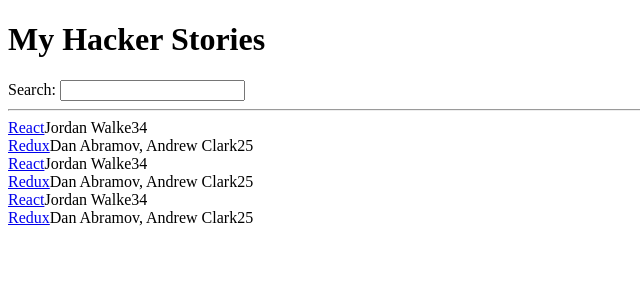
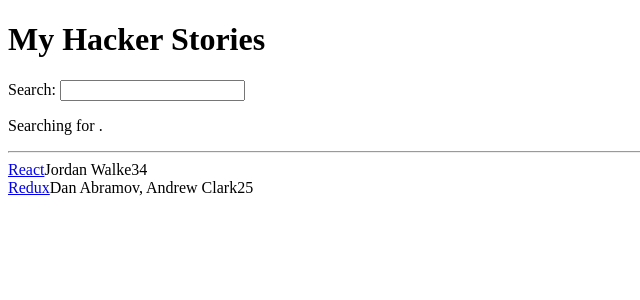
Before and after one commit to mauricejthomas/hacker-stories, a React (Create React App) app: page / in a window 1280 px wide. Shown: the top 300 px of the page, without its empty margins (0-640 px from the left). Built offline with nearby package versions, Linux system fonts and the light colour scheme.

Commit message:
Handler function, props, state

```diff
--- a/src/App.js
+++ b/src/App.js
@@ -19,37 +19,54 @@
   },
 ];
 
-const App = () => (
+const App = () => {
+  const stories = [
+    {
+      title: 'React',
+      url: 'https://reactjs.org/',
+      author: 'Jordan Walke',
+      num_comments: 3,
+      points: 4,
+      objectID: 0,
+    },
+    {
+      title: 'Redux',
+      url: 'https://redux.js.org/',
+      author: 'Dan Abramov, Andrew Clark',
+      num_comments: 2,
+      points: 5,
+      objectID: 1,
+    },
+
+  ];
+
+  const [searchTerm, setSearchTerm] = React.useState('');
+
+  const handleChange = event => {
+    setSearchTerm(event.target.value);
+  };
+
+  return (
     <div>
       <h1>My Hacker Stories</h1>
 
       <label htmlFor="search">Search: </label>
-      <input id="search" type="text" />
+      <input id="search" type="text" onChange={handleChange} />
+
+      <p>
+        Searching for <strong>{searchTerm}</strong>.
+      </p>
 
       <hr />
 
-      <List />
-
-      <List />
-
-        {list.map(function(item) {
-          return (
-            <div key={item.objectID}>
-              <span>
-                <a href={item.url}>{item.title}</a>
-              </span>
-              <span>{item.author}</span>
-              <span>{item.num_comments}</span>
-              <span>{item.points}</span>
-            </div>
-          );
-        })}
+      <List list={stories} />
     </div>
-);
+  );
+};
 
 
-const List = () =>
-  list.map(item => (
+const List = props =>
+  props.list.map(item => (
     <div key={item.objectID}>
       <span>
         <a href={item.url}>{item.title}</a>
```
